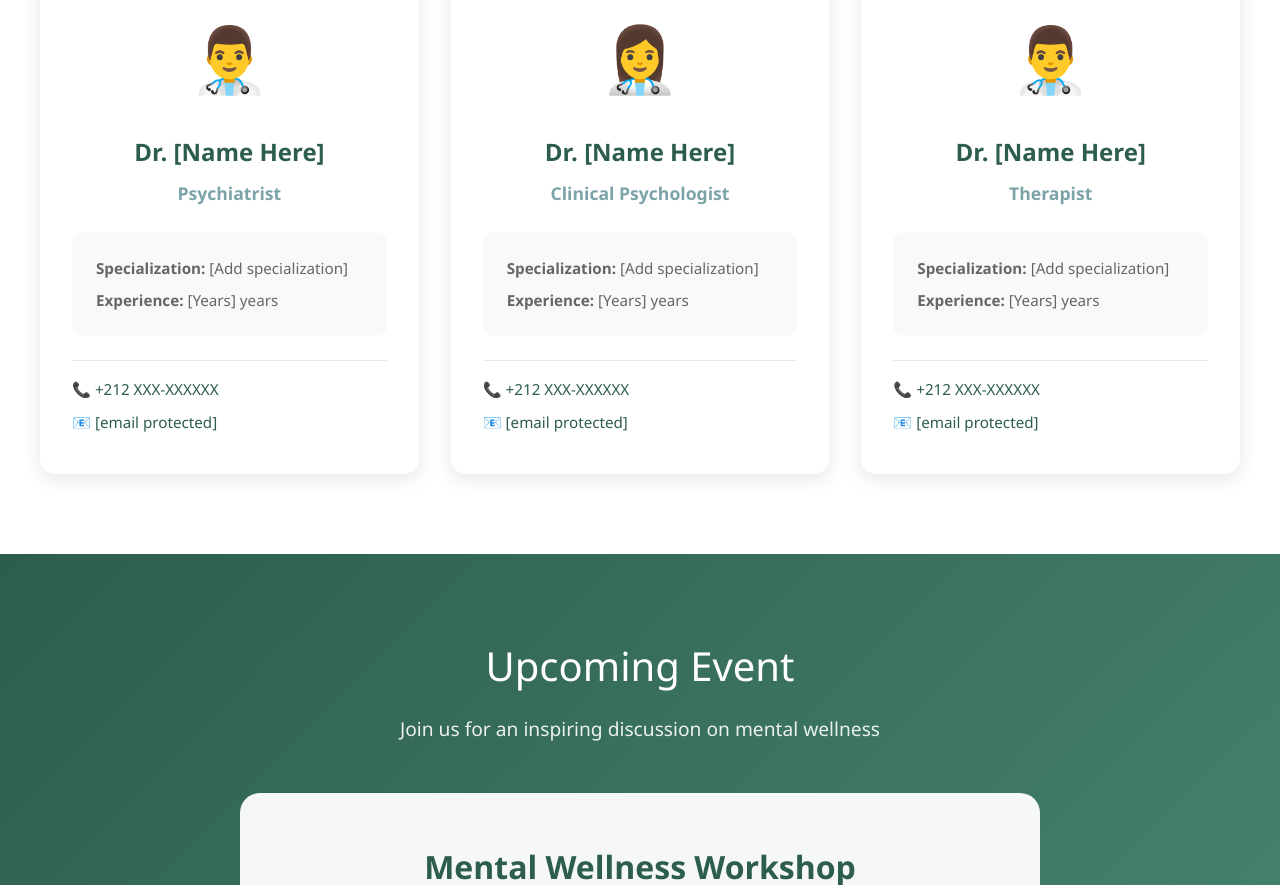
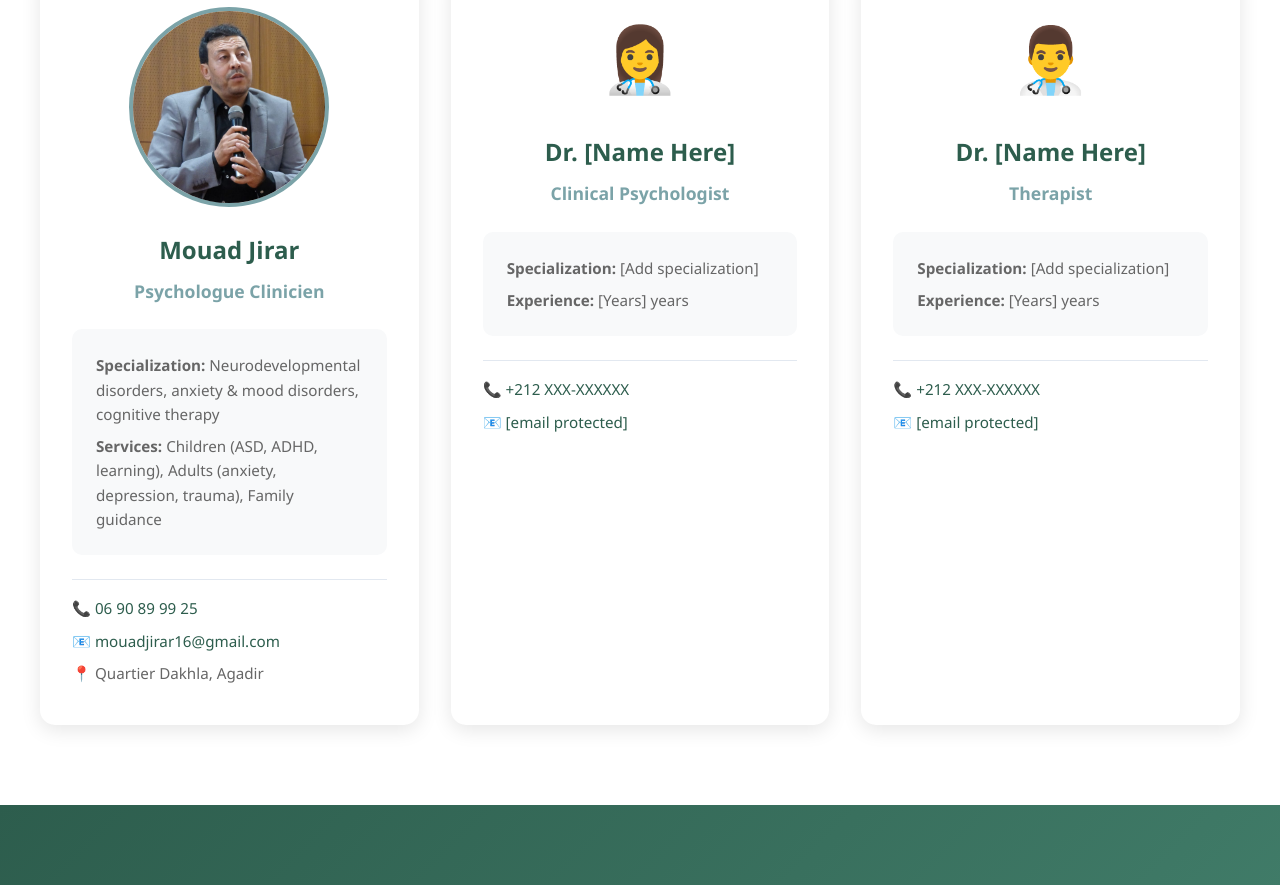
Before and after one commit to AbdelhakimQortoubi/mental-health-website, a plain HTML site: page index.html in a window 1280 px wide. Shown: the part 3680-4565 px from the top of the page. Drawn offline with Linux system fonts and the light colour scheme.

Commit message:
Add files via upload

```diff
--- a/index.html
+++ b/index.html
@@ -373,6 +373,16 @@
         .professional-icon {
             font-size: 4rem;
             margin: 0 auto;
+        }
+
+        .professional-photo {
+            width: 200px;
+            height: 200px;
+            object-fit: cover;
+            border-radius: 50%;
+            margin: 0 auto;
+            display: block;
+            border: 4px solid #7BA3A8;
         }
 
         .professional-card h3 {
@@ -851,20 +861,21 @@
             <p class="section-subtitle">Connect with experienced doctors and psychologists dedicated to your mental wellness</p>
 
             <div class="professionals-grid">
-                <!-- Professional Card 1 - Template -->
+                <!-- Professional Card 1 - Dr. Mouad Jirar -->
                 <div class="professional-card">
                     <div class="professional-image">
-                        <div class="professional-icon">👨‍⚕️</div>
+                        <img src="dr-mouad-jirar.png" alt="Dr. Mouad Jirar" class="professional-photo">
                     </div>
-                    <h3>Dr. [Name Here]</h3>
-                    <p class="specialty">Psychiatrist</p>
+                    <h3>Mouad Jirar</h3>
+                    <p class="specialty">Psychologue Clinicien</p>
                     <div class="professional-info">
-                        <p><strong>Specialization:</strong> [Add specialization]</p>
-                        <p><strong>Experience:</strong> [Years] years</p>
+                        <p><strong>Specialization:</strong> Neurodevelopmental disorders, anxiety & mood disorders, cognitive therapy</p>
+                        <p><strong>Services:</strong> Children (ASD, ADHD, learning), Adults (anxiety, depression, trauma), Family guidance</p>
                     </div>
                     <div class="professional-contact">
-                        <p>📞 <a href="tel:+212XXXXXXXXX">+212 XXX-XXXXXX</a></p>
-                        <p>📧 <a href="/cdn-cgi/l/email-protection#f4909b97809b86b4918c9599849891da979b99"><span class="__cf_email__" data-cfemail="690d060a1d061b290c11080419050c470a0604">[email&#160;protected]</span></a></p>
+                        <p>📞 <a href="tel:+212690899925">06 90 89 99 25</a></p>
+                        <p>📧 <a href="mailto:mouadjirar16@gmail.com">mouadjirar16@gmail.com</a></p>
+                        <p>📍 Quartier Dakhla, Agadir</p>
                     </div>
                 </div>
 
```
Also changed, not shown: dr-mouad-jirar.png (added).
